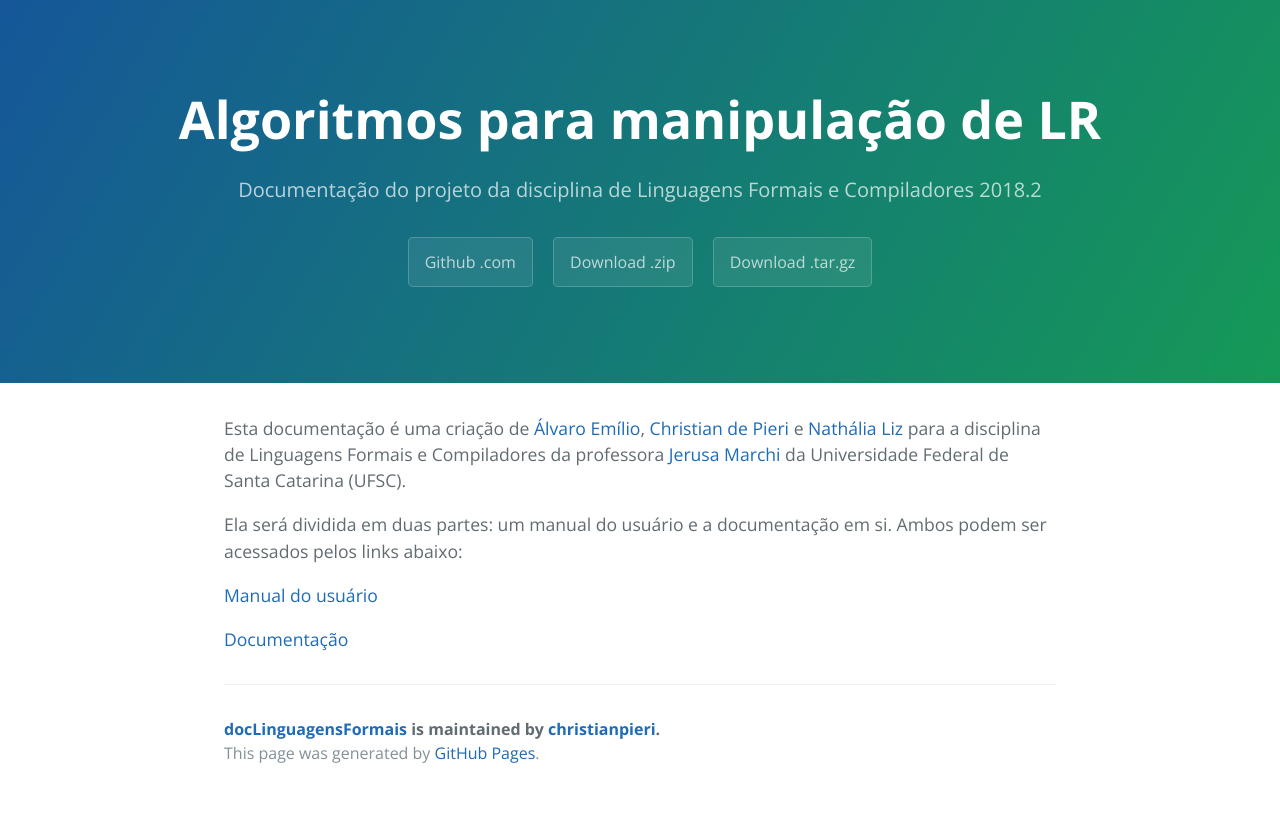
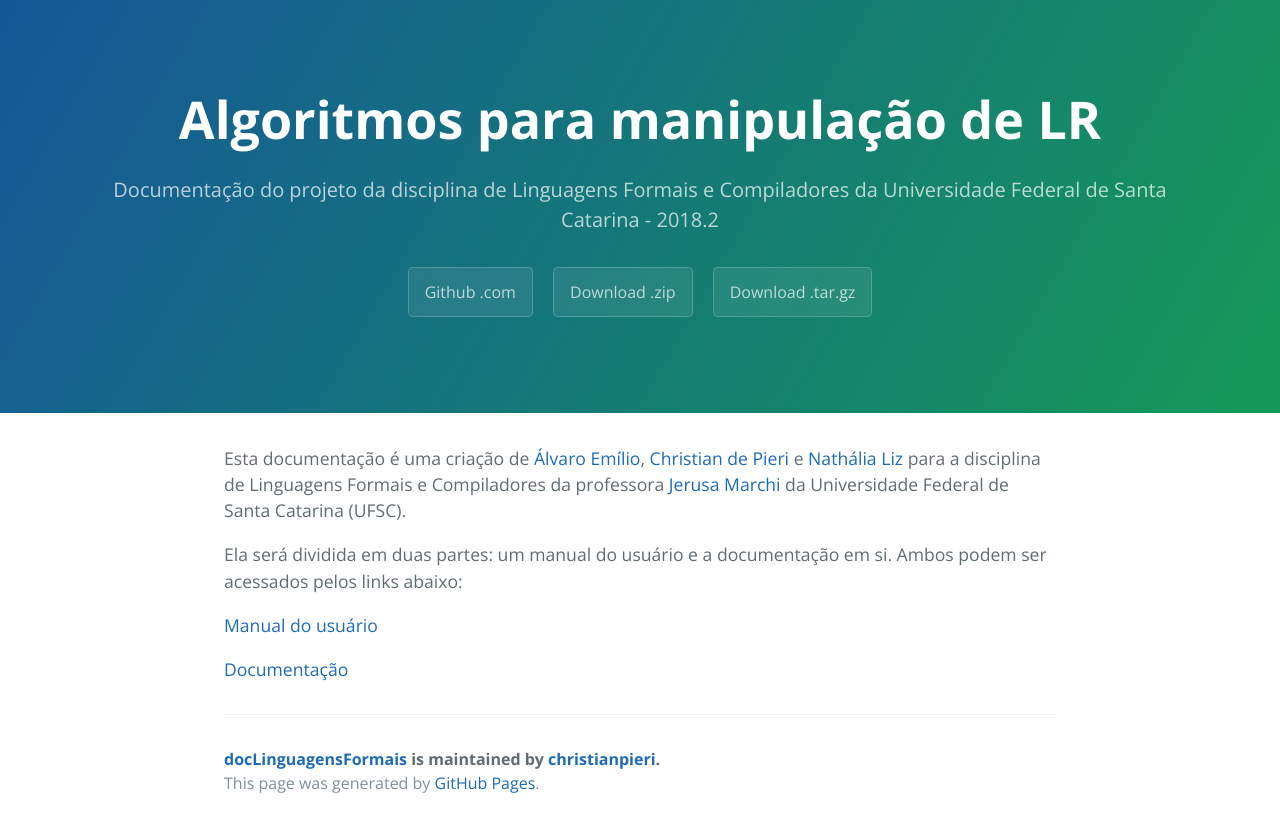
Before and after one commit to christianpieri/docLinguagensFormais, a Jekyll site: the page built from index.md, in a window 1280 px wide. Shown: the top 832 px of the page. Built offline with Jekyll 4.4.1, drawn with Linux system fonts in a browser that asks for light colours.

Commit message:
fix labels layout inicial

```diff
--- a/_config.yml
+++ b/_config.yml
@@ -1,5 +1,5 @@
-title: SGI
-description: Computação Gráfica UFSC 2018.2
+title: INE5421
+description: Algoritmos para manipulação de LR
 show_downloads: true
 google_analytics:
 theme: jekyll-theme-cayman
--- a/_layouts/default.html
+++ b/_layouts/default.html
@@ -24,7 +24,7 @@
 
     <header class="page-header" role="banner">
       <h1 class="project-name">Algoritmos para manipulação de LR</h1>
-      <h2 class="project-tagline">Documentação do projeto da disciplina de Linguagens Formais e Compiladores 2018.2</h2>
+      <h2 class="project-tagline">Documentação do projeto da disciplina de Linguagens Formais e Compiladores da Universidade Federal de Santa Catarina - 2018.2</h2>
       {% if site.show_downloads %}
 	<a href="" class="btn">Github .com</a>
         <a href="" class="btn">Download .zip</a>
```
